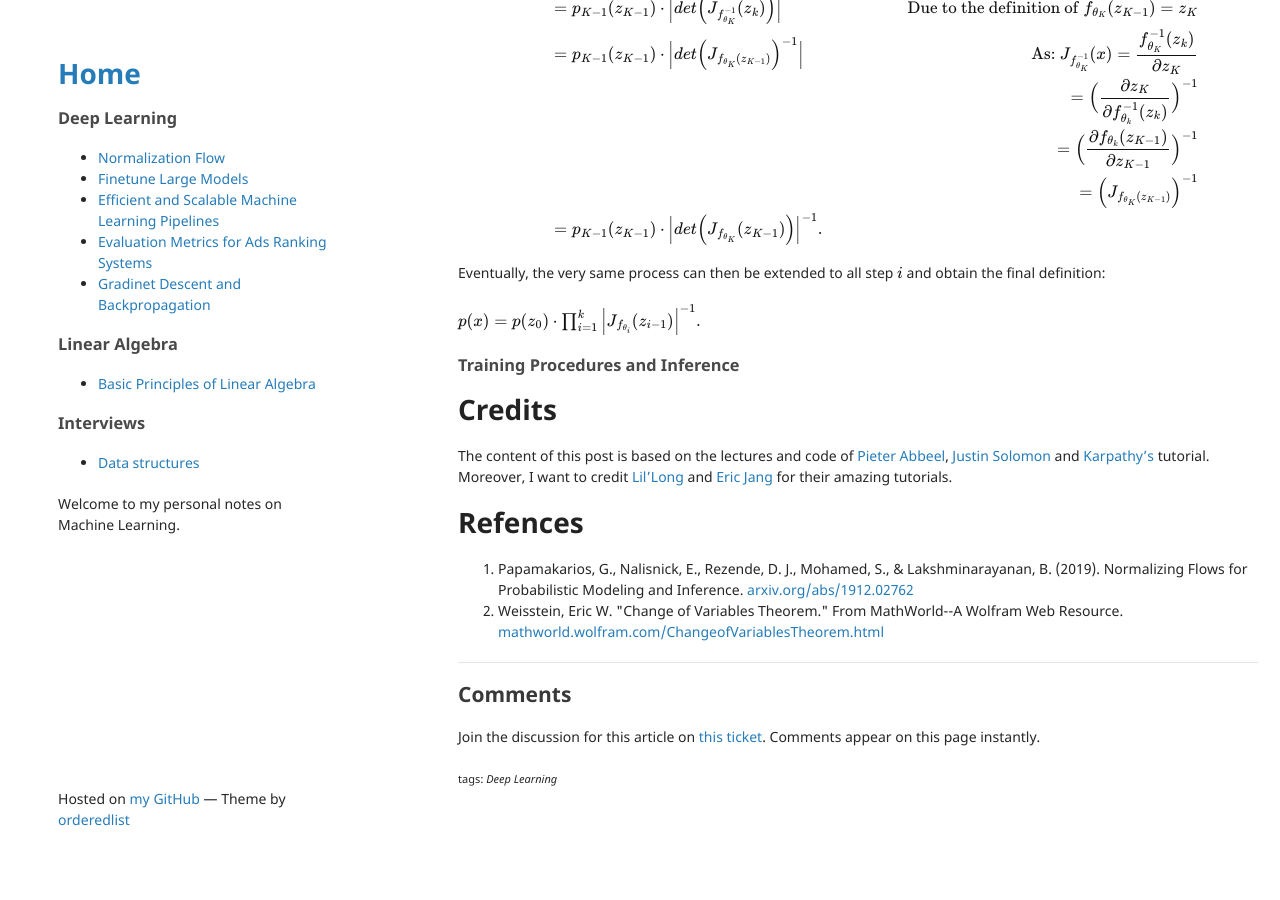
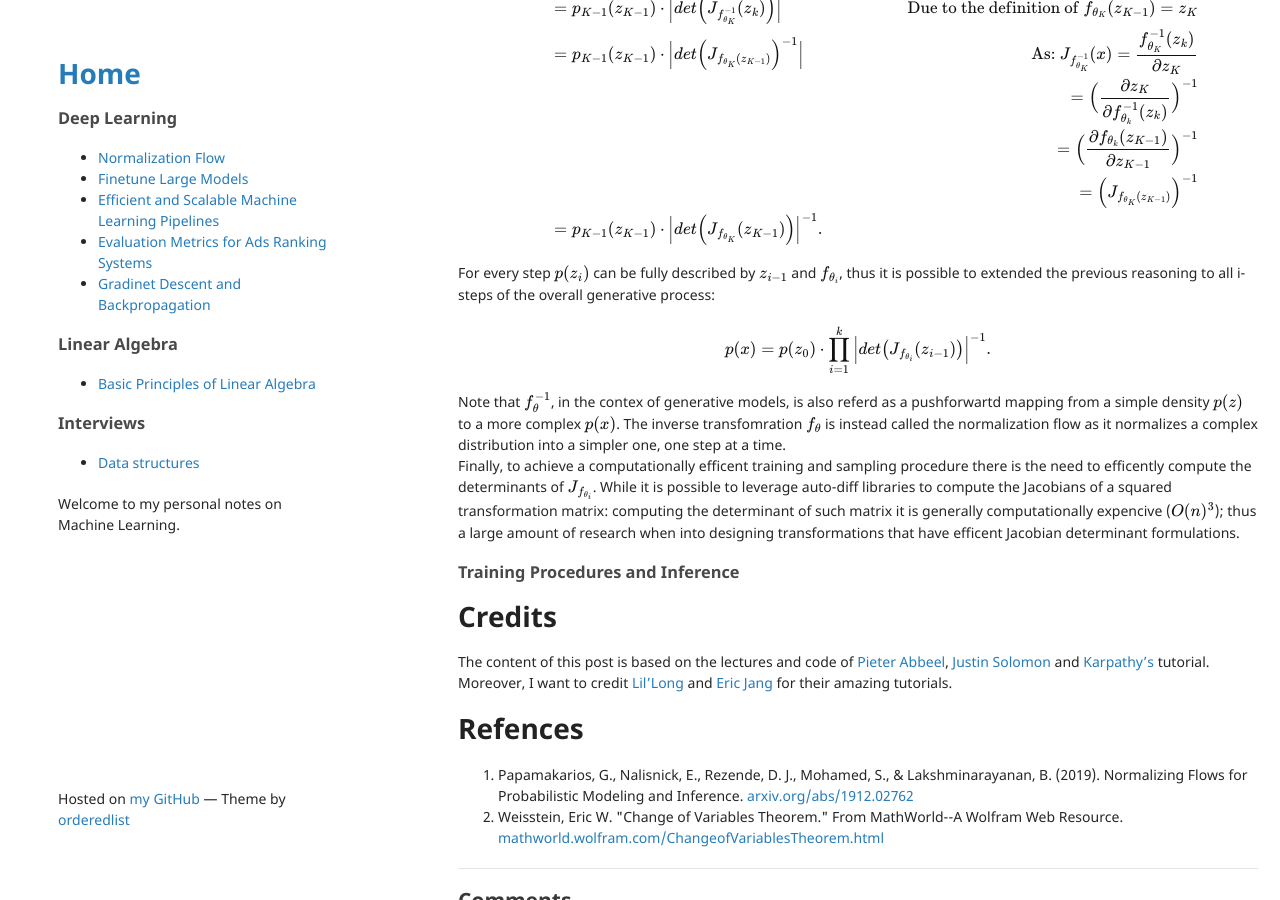
Before and after one commit to andompesta/andompesta.github.io, a Jekyll site: the page built from _posts/2023-11-17-normalization-flow.md, in a window 1280 px wide and 900 px high, scrolled down 2246 px. Built offline with Jekyll 4.4.1, drawn with Linux system fonts in a browser that asks for light colours; before the commit the page ends 3084 px from its top, so only the background shows below that.

Commit message:
complet flow definition

```diff
--- a/_posts/2023-11-17-normalization-flow.md
+++ b/_posts/2023-11-17-normalization-flow.md
@@ -91,12 +91,16 @@ p(x) & = p_K(z_{k}) = p_{K-1}(f_{\theta_K}^{-1}(z_{k})) \cdot \Big| det\Big(J_{f
 \end{align*}
 $$
 
-Eventually, the very same process can then be extended to all step $i$ and obtain the final definition:
+For every step $p(z_i)$ can be fully described by $z_{i-1}$ and $f_{\theta_i}$, thus it is possible to extended the previous reasoning to all i-steps of the overall generative process:
 
 $$
-p(x) = p(z_0) \cdot \prod_{i=1}^k \Big| J_{f_{\theta_i}}(z_{i-1}) \Big|^{-1}.
+p(x) = p(z_0) \cdot \prod_{i=1}^k \Big| det \big( J_{f_{\theta_i}}(z_{i-1}) \big) \Big|^{-1}.
 $$
-<!-- complexity of daterminat computation -->
+
+Note that $f_{\theta}^{-1}$, in the contex of generative models, is also referd as a pushforwartd mapping from a simple density $p(z)$ to a more complex $p(x)$.
+The inverse transfomration $f_{\theta}$ is instead called the normalization flow as it normalizes a complex distribution into a simpler one, one step at a time.
+Finally, to achieve a computationally efficent training and sampling procedure there is the need to efficently compute the determinants of $J_{f_{\theta_i}}$.
+While it is possible to leverage auto-diff libraries to compute the Jacobians of a squared transformation matrix: computing the determinant of such matrix it is generally computationally expencive ($O(n)^3$); thus a large amount of research when into designing transformations that have efficent Jacobian determinant formulations.
 
 ### Training Procedures and Inference
 
```
